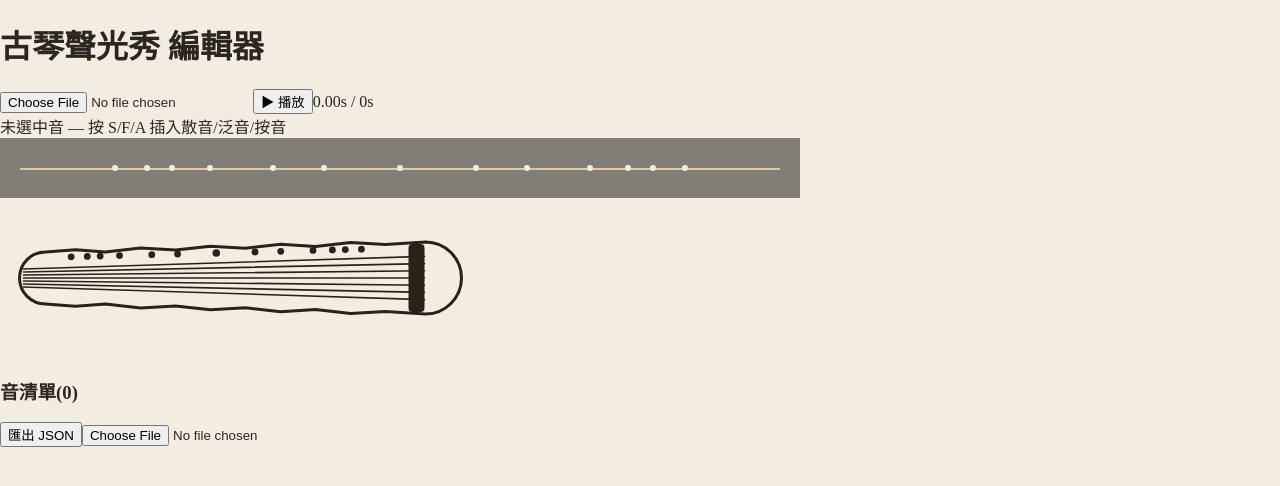
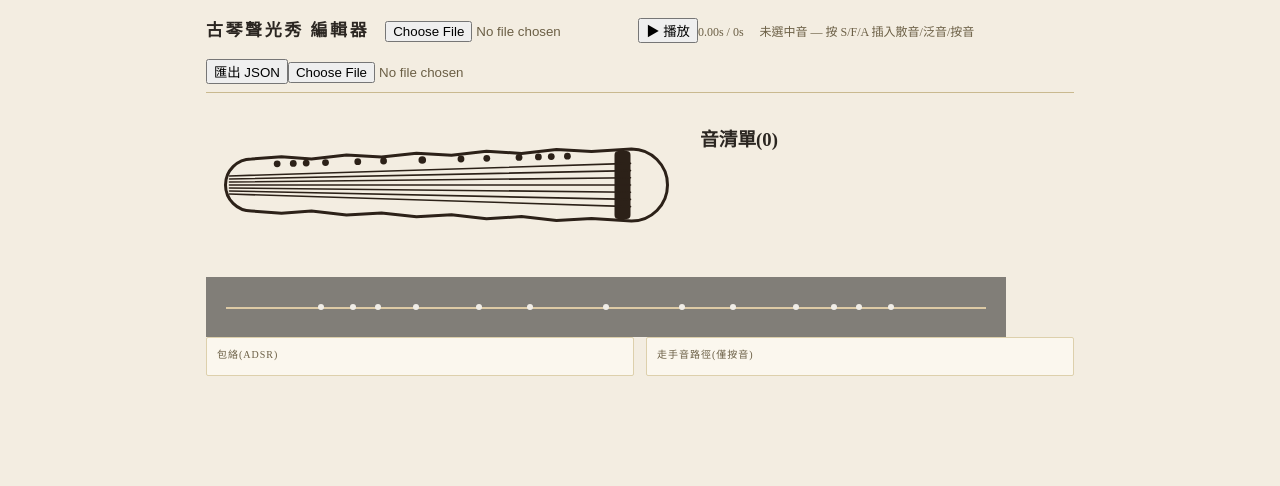
Before and after one commit to adrift-ghoti/qin-and-light, a React (Vite) app: page / in a window 1280 px wide. Shown: the top 486 px of the page. Built offline with nearby package versions, Linux system fonts and the light colour scheme.

Commit message:
feat: add ADSR/slide-path placeholder panels and restructure App layout

```diff
--- a/src/App.tsx
+++ b/src/App.tsx
@@ -5,20 +5,30 @@ import { PositionStrip } from './components/PositionStrip';
 import { GuqinDisplay } from './components/GuqinDisplay';
 import { Timeline } from './components/Timeline';
 import { ExportPanel } from './components/ExportPanel';
+import { AdsrPanel } from './components/AdsrPanel';
+import { SlidePathPanel } from './components/SlidePathPanel';
 import { useGlobalShortcuts } from './hooks/useGlobalShortcuts';
 
 export default function App() {
   useGlobalShortcuts();
 
   return (
-    <div>
-      <h1>古琴聲光秀 編輯器</h1>
-      <TransportBar />
-      <StatusBar />
+    <div className="app">
+      <div className="top-bar">
+        <h1 className="top-bar-title">古琴聲光秀 編輯器</h1>
+        <TransportBar />
+        <StatusBar />
+        <ExportPanel />
+      </div>
+      <div className="main-panels">
+        <GuqinDisplay />
+        <Timeline />
+      </div>
       <PositionStrip />
-      <GuqinDisplay />
-      <Timeline />
-      <ExportPanel />
+      <div className="workspace-drawer">
+        <AdsrPanel />
+        <SlidePathPanel />
+      </div>
     </div>
   );
 }
--- /dev/null
+++ b/src/components/AdsrPanel.tsx
@@ -0,0 +1,7 @@
+export function AdsrPanel() {
+  return (
+    <div className="panel">
+      <div className="panel-label">包絡(ADSR)</div>
+    </div>
+  );
+}
--- /dev/null
+++ b/src/components/SlidePathPanel.tsx
@@ -0,0 +1,7 @@
+export function SlidePathPanel() {
+  return (
+    <div className="panel">
+      <div className="panel-label">走手音路徑(僅按音)</div>
+    </div>
+  );
+}
--- a/src/styles.css
+++ b/src/styles.css
@@ -50,3 +50,42 @@ body {
   font-size: 12px;
   cursor: pointer;
 }
+
+.top-bar {
+  display: flex;
+  align-items: baseline;
+  gap: 16px;
+  flex-wrap: wrap;
+  border-bottom: 1px solid var(--border);
+  padding-bottom: 8px;
+  margin-bottom: 12px;
+  font-size: 12px;
+  color: var(--ink-soft);
+}
+
+.top-bar-title {
+  font-size: 17px;
+  letter-spacing: 0.15em;
+  color: var(--ink);
+  margin: 0;
+}
+
+.main-panels {
+  display: flex;
+  align-items: flex-start;
+  gap: 14px;
+  margin-bottom: 12px;
+}
+
+.workspace-strip {
+  margin-bottom: 12px;
+}
+
+.workspace-drawer {
+  display: flex;
+  gap: 12px;
+}
+
+.workspace-drawer .panel {
+  flex: 1;
+}
```
